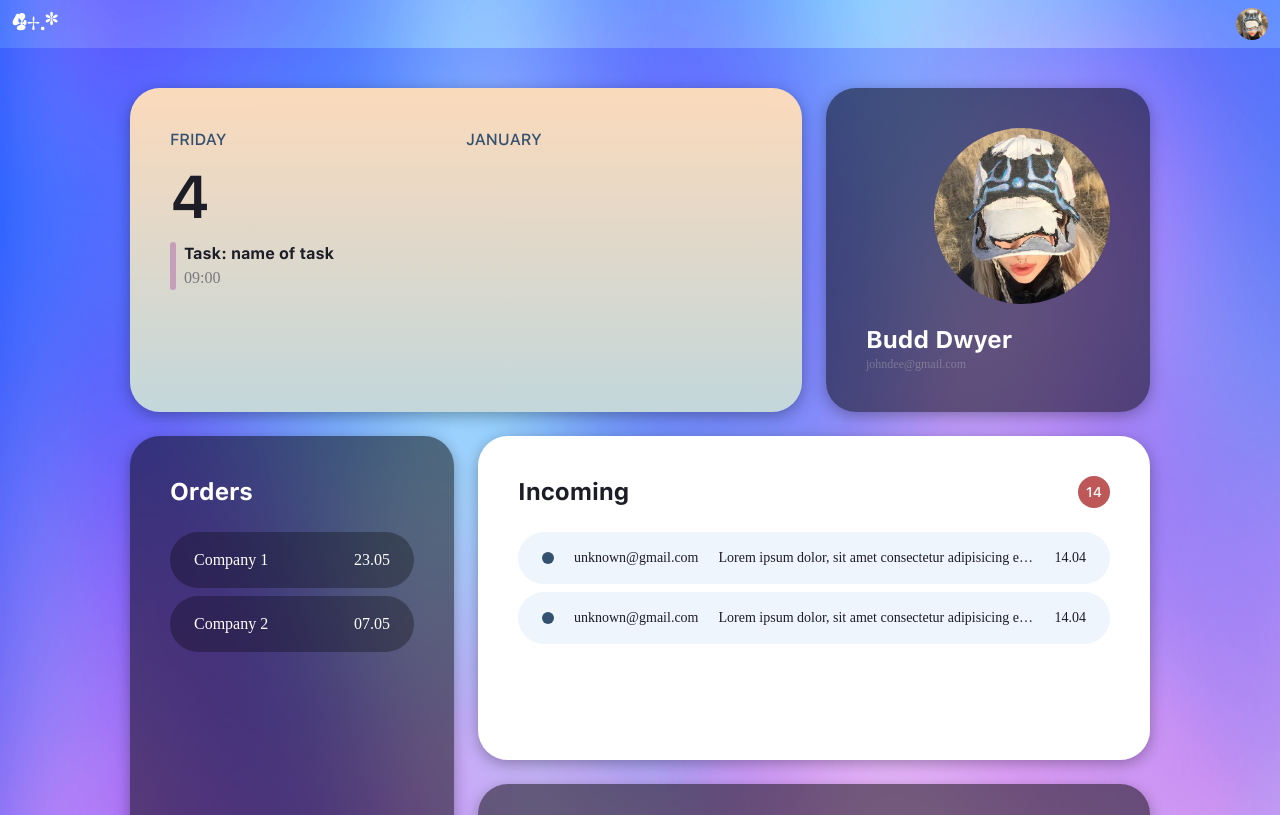
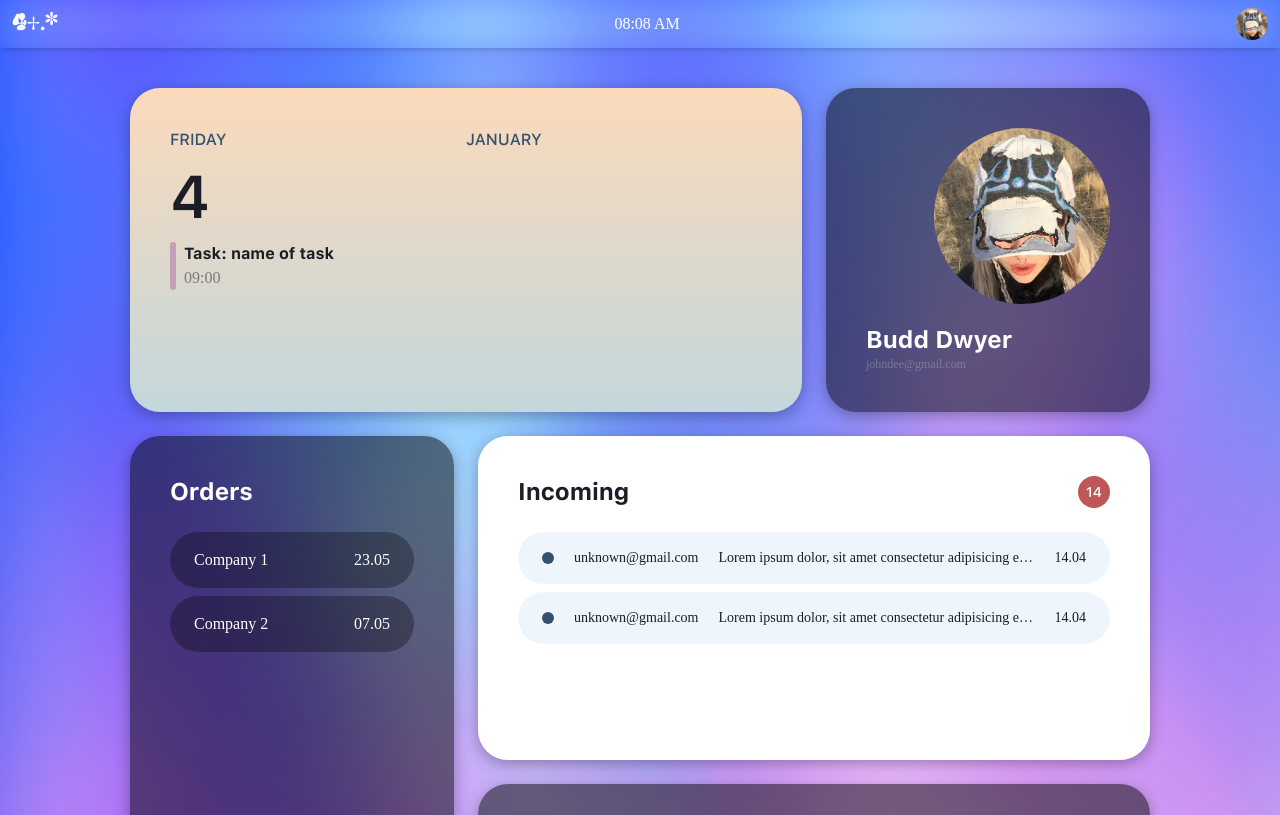
Before and after one commit to thward7/personal-account, a React (Vite) app: page / in a window 1280 px wide. Shown: the top 815 px of the page. Built offline with nearby package versions, Linux system fonts and the light colour scheme; the HTML template or start-up script is replaced by a standard one; a web font is replaced by a local one.

Commit message:
feat: add clock on header , add lit styles

```diff
--- /dev/null
+++ b/src/components/Clock.tsx
@@ -0,0 +1,43 @@
+import { Component } from 'react'
+
+interface State {
+  time: Date
+}
+
+class Clock extends Component<{}, State> {
+  timerID!: number
+
+  constructor(props: {}) {
+    super(props)
+    this.state = { time: new Date() }
+  }
+
+  componentDidMount() {
+    this.timerID = setInterval(() => this.tick(), 1000)
+  }
+
+  componentWillUnmount() {
+    clearInterval(this.timerID)
+  }
+
+  tick() {
+    this.setState({
+      time: new Date(),
+    })
+  }
+
+  render() {
+    return (
+      <div className='text-base'>
+        <h2>
+          {this.state.time.toLocaleTimeString([], {
+            hour: '2-digit',
+            minute: '2-digit',
+          })}
+        </h2>
+      </div>
+    )
+  }
+}
+
+export default Clock
--- a/src/components/Header.tsx
+++ b/src/components/Header.tsx
@@ -1,9 +1,11 @@
 import UserAvatar from '../assets/user-pic.jpg'
+import Clock from './Clock'
 
 const Header = () => {
   return (
-    <div className='flex items-center justify-between px-3 py-2 text-2xl backdrop-brightness-125'>
+    <div className='flex w-full items-center justify-between px-3 py-2 text-2xl shadow-md backdrop-blur-lg backdrop-brightness-125'>
       <div className='cursor-pointer font-retrosailing'>4+.*</div>
+      <Clock />
       <img
         className='size-8 cursor-pointer overflow-hidden rounded-full object-cover'
         src={UserAvatar}
```
